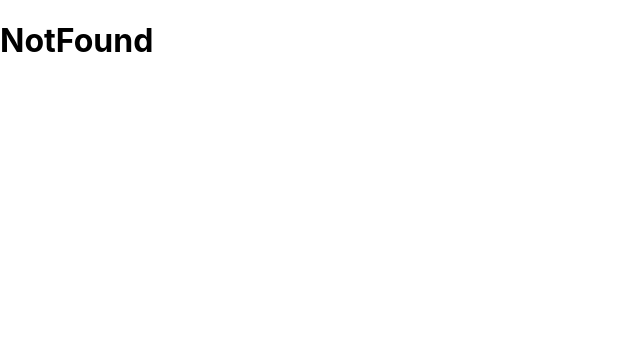
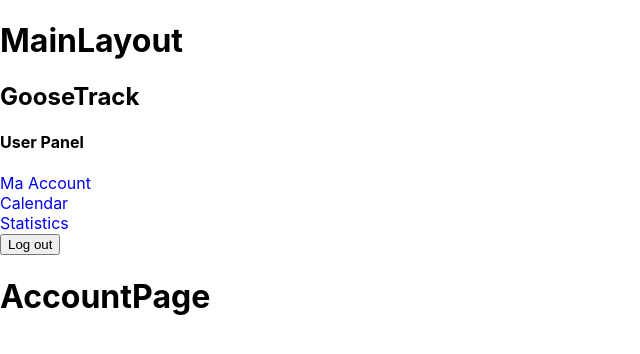
Before and after one commit to OleksiiVTS/final-project-frontend, a React (Create React App) app: page /final-project-frontend/account in a window 1280 px wide. Shown: the top 354 px of the page, without its empty margins (0-640 px from the left). Built offline with nearby package versions, Linux system fonts and the light colour scheme.

Commit message:
Feat: routes and sidebar v.1

```diff
--- a/src/components/App.jsx
+++ b/src/components/App.jsx
@@ -1,4 +1,5 @@
-import React, { Suspense, lazy } from 'react';
+import React, { Suspense } from 'react';
+import loadable from '@loadable/component';
 import { Route, Routes } from 'react-router-dom';
 import NotFound from 'pages/NotFound/NotFound.jsx';
 import { Circles } from 'react-loader-spinner';
@@ -6,26 +7,26 @@ import css from '../components/Loader/Loader.module.css';
 import { useSelector } from 'react-redux';
 import { selectIsRefreshing } from 'redux/auth/authSelectors.js';
 
-// import PrivateRoute from './PrivateRoute';
-// import PublicRoute from './PublicRoute';
+import PrivateRoute from './PrivateRoute';
 
-const MainLayout = lazy(() =>
-  import('../components/MainLayout/MainLayout.jsx')
+const MainPage = loadable(() =>
+  import('../pages/Public/MainPage/MainPage.jsx')
 );
-// const MainPage = lazy(() => import('../pages/Public/MainPage/MainPage.jsx'));
-// const RegisterPage = lazy(() =>
-//   import('../pages/Public/RegisterPage/RegisterPage.jsx')
-// );
-// const LoginPage = lazy(() => import('../pages/Public/LoginPage/LoginPage.jsx'));
-// const AccountPage = lazy(() =>
-//   import('../pages/Private/AccountPage/AccountPage.jsx')
-// );
-// const CalendarPage = lazy(() =>
-//   import('../pages/Private/CalendarPage/CalendarPage.jsx')
-// );
-// const StatisticsPage = lazy(() =>
-//   import('../pages/Private/StatisticsPage/StatisticsPage.jsx')
-// );
+const RegisterPage = loadable(() =>
+  import('../pages/Public/RegisterPage/RegisterPage.jsx')
+);
+const LoginPage = loadable(() =>
+  import('../pages/Public/LoginPage/LoginPage.jsx')
+);
+const AccountPage = loadable(() =>
+  import('../pages/Private/AccountPage/AccountPage.jsx')
+);
+const CalendarPage = loadable(() =>
+  import('../pages/Private/CalendarPage/CalendarPage.jsx')
+);
+const StatisticsPage = loadable(() =>
+  import('../pages/Private/StatisticsPage/StatisticsPage.jsx')
+);
 
 export const App = () => {
   const IsRefreshing = useSelector(selectIsRefreshing);
@@ -35,16 +36,40 @@ export const App = () => {
   return IsRefreshing ? (
     Loading
   ) : (
+    <main>
+      <Suspense fallback={Loading}>
         <Routes>
+          <Route path="/" element={<MainPage />} />
+          <Route path="/login" element={<LoginPage />} />
+          <Route path="/register" element={<RegisterPage />} />
+
           <Route
-        path="/"
+            path="/account"
             element={
-          <Suspense fallback={Loading}>
-            <MainLayout />
-          </Suspense>
+              <PrivateRoute redirectTo="/login">
+                <AccountPage />
+              </PrivateRoute>
+            }
+          />
+          <Route
+            path="/calendar"
+            element={
+              <PrivateRoute redirectTo="/login">
+                <CalendarPage />
+              </PrivateRoute>
+            }
+          />
+          <Route
+            path="/statistics"
+            element={
+              <PrivateRoute redirectTo="/login">
+                <StatisticsPage />
+              </PrivateRoute>
             }
           />
           <Route path="*" element={<NotFound />}></Route>
         </Routes>
+      </Suspense>
+    </main>
   );
 };
--- /dev/null
+++ b/src/components/LogoutBtn/LogoutBtn.jsx
@@ -0,0 +1,19 @@
+import React from 'react';
+import { logoutUser } from '../../redux//auth/authOperations';
+import { useDispatch } from 'react-redux';
+
+const LogoutBtn = () => {
+  const dispatch = useDispatch();
+
+  const handleLogout = () => {
+    dispatch(logoutUser());
+  };
+
+  return (
+    <div className="logout-btn">
+      <button onClick={handleLogout}>Log out</button>
+    </div>
+  );
+};
+
+export default LogoutBtn;
--- a/src/components/MainLayout/MainLayout.jsx
+++ b/src/components/MainLayout/MainLayout.jsx
@@ -1,11 +1,16 @@
 import React from 'react';
+import SideBar from '../SideBar/SideBar.jsx';
+// import Header from '../Header/Header.jsx';
 // import { Link } from 'react-router-dom';
 // import { Circles } from 'react-loader-spinner'; //! Спинер
 
-const MainLayout = () => {
+const MainLayout = ({ children }) => {
   return (
     <div>
       <h1> MainLayout</h1>
+      <SideBar />
+      {/* <Header /> */}
+      {children}
     </div>
     // {isLoading && !error && (
     //     <Circles
--- a/src/components/PrivateRoute.js
+++ b/src/components/PrivateRoute.js
@@ -1,6 +1,15 @@
-// import { Navigate, Outlet } from 'react-router-dom';
+//all comments should be uncomment after finished backend
 
-export default function PrivateRoute() {
-  // const isLoggedIn = true;
-  // return isLoggedIn ? <Outlet /> : <Navigate to="/login" />;
-}
+import React from 'react';
+// import { useSelector } from 'react-redux';
+import { Navigate } from 'react-router-dom';
+// import { selectLoggedIn } from 'redux/auth/authSelectors';
+
+const PrivateRoute = ({ children, redirectTo = '/' }) => {
+  // const logedIn = useSelector(selectLoggedIn);
+  const logedIn = true;
+
+  return logedIn ? children : <Navigate to={redirectTo} />;
+};
+
+export default PrivateRoute;
--- /dev/null
+++ b/src/components/SideBar/SideBar.jsx
@@ -0,0 +1,13 @@
+import React from 'react';
+import UserNav from '../UserNav/UserNav.jsx'; // Імпортуйте компонент UserNav
+import LogoutBtn from '../LogoutBtn/LogoutBtn'; // Імпортуйте компонент LogoutBtn
+
+const SideBar = () => (
+  <div>
+    <h2>GooseTrack</h2>
+    <UserNav />
+    <LogoutBtn />
+  </div>
+);
+
+export default SideBar;
--- /dev/null
+++ b/src/components/UserNav/UserNav.jsx
@@ -0,0 +1,21 @@
+import React from 'react';
+import { Link } from 'react-router-dom';
+
+const UserNav = () => (
+  <div>
+    <h4>User Panel</h4>
+    <ul>
+      <li>
+        <Link to="/account">Ma Account</Link>
+      </li>
+      <li>
+        <Link to="/calendar">Calendar</Link>
+      </li>
+      <li>
+        <Link to="/statistics">Statistics</Link>
+      </li>
+    </ul>
+  </div>
+);
+
+export default UserNav;
--- a/src/pages/Private/AccountPage/AccountPage.jsx
+++ b/src/pages/Private/AccountPage/AccountPage.jsx
@@ -1,12 +1,16 @@
 import React from 'react';
+import MainLayout from '../../../components/MainLayout/MainLayout.jsx';
+
 // import { Link } from 'react-router-dom';
 // import { Circles } from 'react-loader-spinner'; //! Спинер
 
 const AccountPage = () => {
   return (
+    <MainLayout>
     <div>
       <h1> AccountPage</h1>
     </div>
+    </MainLayout>
     // {isLoading && !error && (
     //     <Circles
     //       height="80"
```
Also changed, not shown: src/components/PublicRoute.js (+4 -4 lines). Lines whose indentation alone changed are shown as unchanged.
